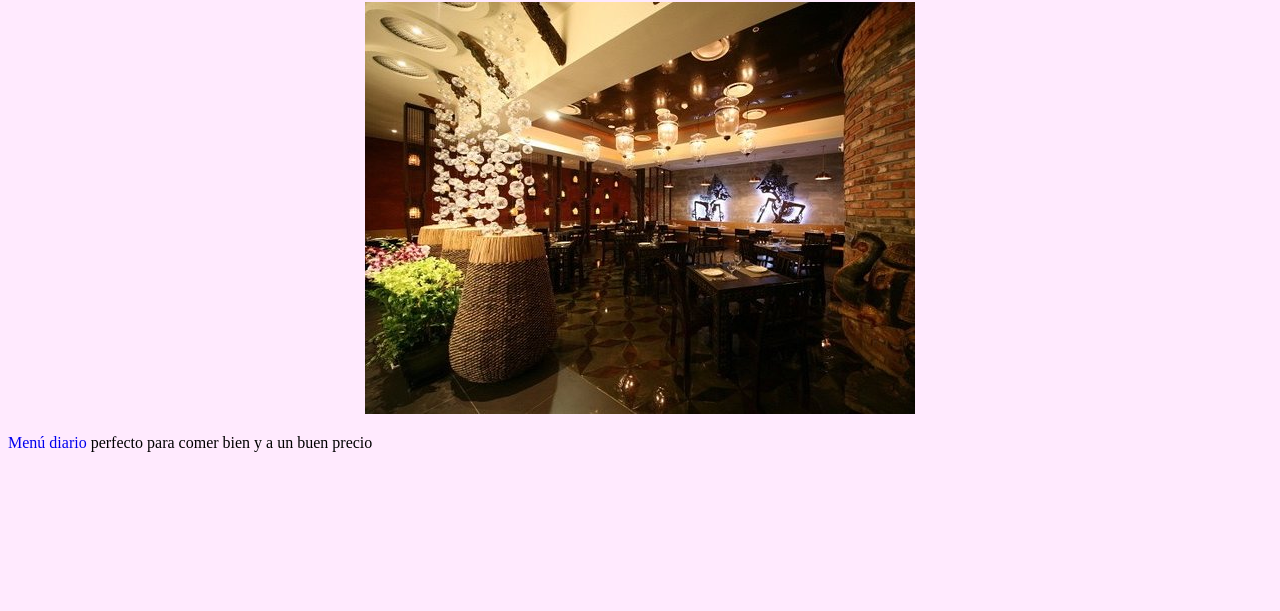
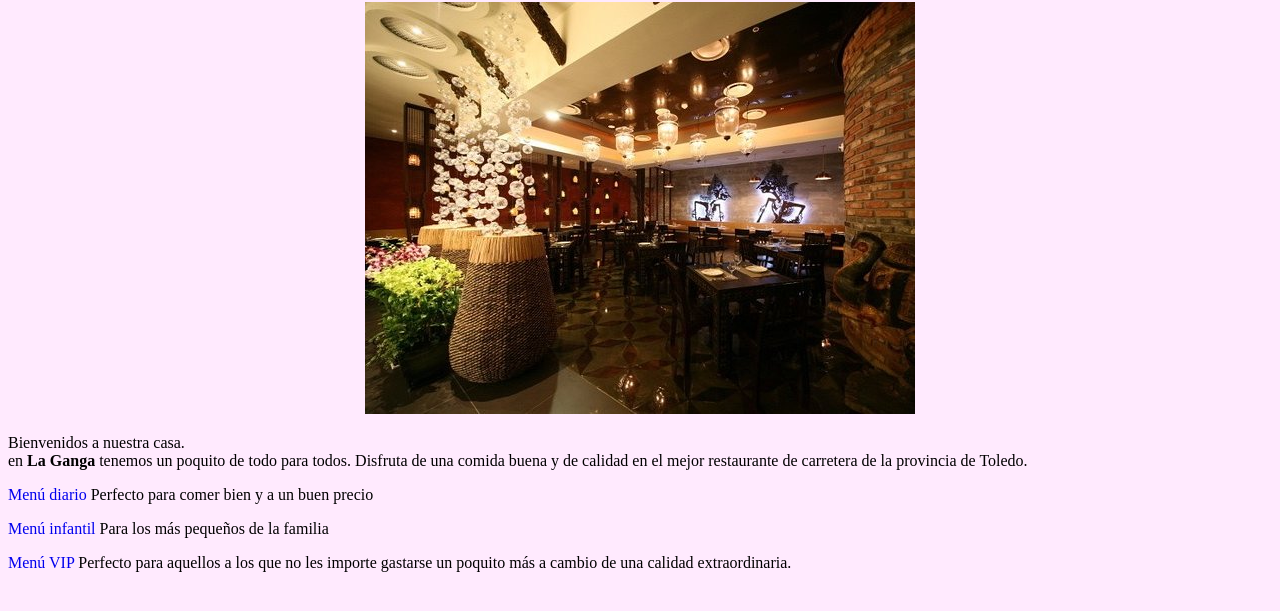
Before and after one commit to inessev/Restaurante, a plain HTML site: page index.html in a window 1280 px wide. Shown: the part 79-690 px from the top of the page. Drawn offline with Linux system fonts and the light colour scheme.

Commit message:
enlace menus

```diff
--- a/index.html
+++ b/index.html
@@ -14,9 +14,25 @@
 <body>
 <h1>LA GANGA; el restaurante de carretera hecho para ahorrar</h1>
 <div style="text-align: center;"><img src="img/interior.jpg"></div>
+<p>
+Bienvenidos a nuestra casa.<br>
+en <b>La Ganga</b> tenemos un poquito de todo para todos. Disfruta de una comida buena y de calidad
+en el mejor restaurante de carretera de la provincia de Toledo.
+
+</p>
 
 <p>
-<a href="src/menudiario.html">Menú diario</a> perfecto para comer bien y a un buen precio </p>
+<a href="src/menudiario.html">Menú diario</a> Perfecto para comer bien y a un buen precio
+</p>
+
+<p>
+<a href="src/menuinfantil.html">Menú infantil</a> Para los más pequeños de la familia
+</p>
+
+<p>
+<a href="src/menucaro.html">Menú VIP</a> Perfecto para aquellos a los que no les importe gastarse un
+poquito más a cambio de una calidad extraordinaria.
+</p>
 
 </body>
 
```
Also changed, not shown: src/menucaro.html (renamed from src/menu2.html).
